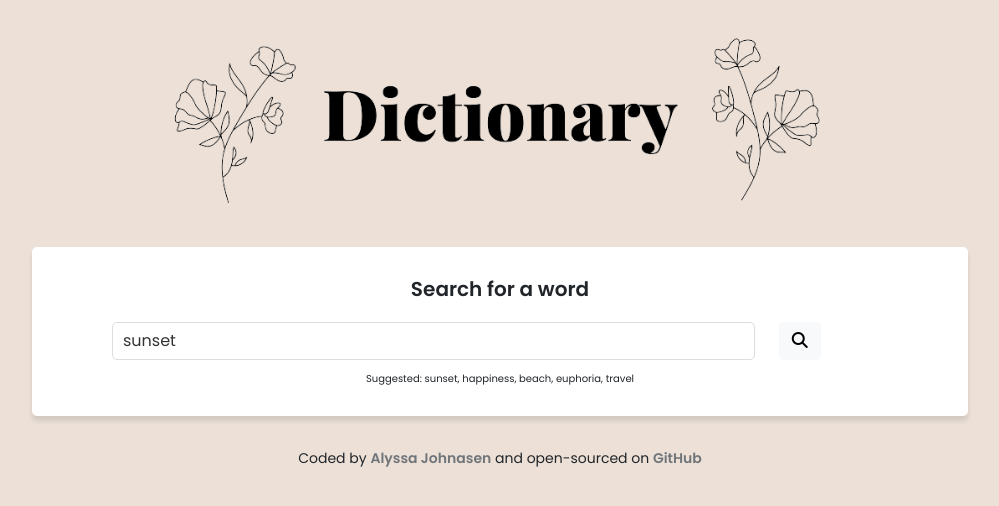
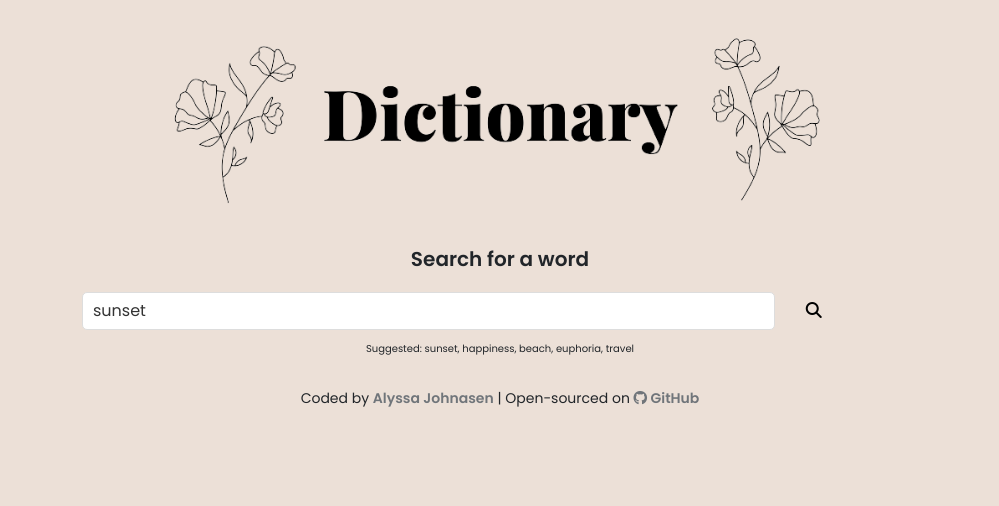
Before and after one commit to alyssajohnasen/dictionary-app, a React (Create React App) app: page / in a window 1280 px wide. Shown: the top 506 px of the page, without its empty margins (140-1139 px from the left). Built offline with nearby package versions, Linux system fonts and the light colour scheme; no server answers.

Commit message:
Search form section styling

```diff
--- a/src/App.js
+++ b/src/App.js
@@ -13,7 +13,7 @@ export default function App() {
           <Dictionary defaultKeyword="sunset" />
         </main>
         <footer className="App-footer">
-          <small>Coded by <a href="https://www.linkedin.com/in/alyssa-johnasen/" target="_blank" rel="noreferrer">Alyssa Johnasen</a> and open-sourced on <a href="https://github.com/alyssajohnasen/dictionary-app" target="_blank" rel="noreferrer">GitHub</a></small>
+          <small>Coded by <a href="https://www.linkedin.com/in/alyssa-johnasen/" target="_blank" rel="noreferrer">Alyssa Johnasen</a> | Open-sourced on <a href="https://github.com/alyssajohnasen/dictionary-app" target="_blank" rel="noreferrer"><i className="fab fa-github"></i> GitHub</a></small>
         </footer>
       </div>
     </div>
--- a/src/Dictionary.css
+++ b/src/Dictionary.css
@@ -25,6 +25,12 @@
   width: 100%;
 }
 
+.Dictionary button {
+  background: transparent;
+  border: none;
+  padding: 7px;
+}
+
 .Dictionary .hint {
   font-size: 10px;
   margin-top: 5px;
--- a/src/Dictionary.js
+++ b/src/Dictionary.js
@@ -47,7 +47,7 @@ export default function Dictionary(props) {
   if (loaded) {
     return (
       <div className="Dictionary">
-        <section>
+        <div className="searchForm">
           <h1>Search for a word</h1>
           <form onSubmit={handleSubmit}>
             <div className="row">
@@ -62,7 +62,7 @@ export default function Dictionary(props) {
           <div className="hint">
             Suggested: sunset, happiness, beach, euphoria, travel
           </div>
-        </section>
+        </div>
         <Results results={results} />
         <Photos photos={photos} />
       </div>
--- a/src/Results.css
+++ b/src/Results.css
@@ -6,5 +6,6 @@
 }
 
 .Results section.word {
+  background-image: linear-gradient(135deg, #fdfcfb 0%, #e2d1c3 125%);
   text-align: center;
 }
```
